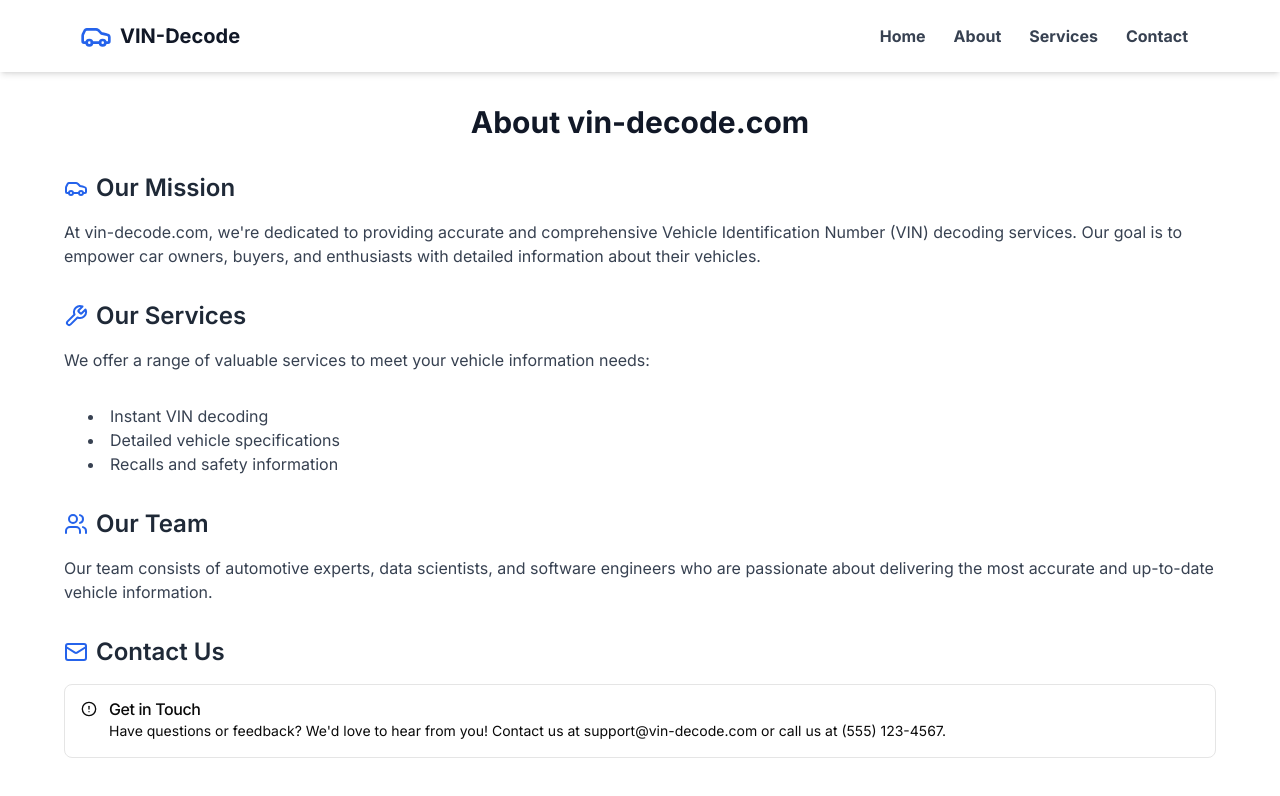
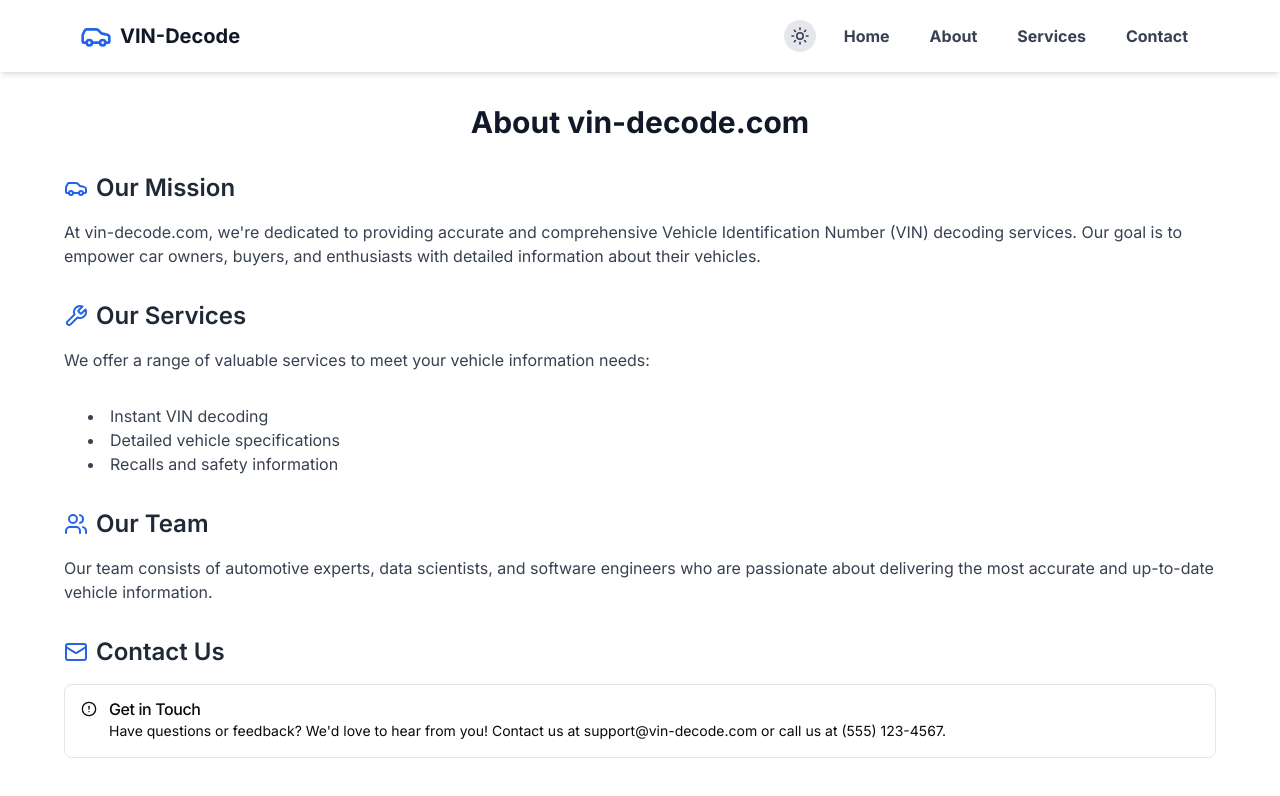
Before and after one commit to jaredthejellyfish/next-vin, a Next.js app: page /about in a window 1280 px wide. Shown: the top 796 px of the page. Built offline with nearby package versions, Linux system fonts and the light colour scheme.

Commit message:
add theme toggle and shadcn button

```diff
--- a/package.json
+++ b/package.json
@@ -10,6 +10,7 @@
   },
   "dependencies": {
     "@joshmakar/nhtsa": "^1.0.4",
+    "@radix-ui/react-slot": "^1.1.0",
     "@radix-ui/react-toast": "^1.2.1",
     "@vercel/analytics": "^1.3.1",
     "class-variance-authority": "^0.7.0",
--- a/src/components/navigation.tsx
+++ b/src/components/navigation.tsx
@@ -1,8 +1,9 @@
 "use client";
 
 import React, { useCallback, useEffect, useState } from "react";
-import { Menu, X, Car } from "lucide-react";
+import { Menu, X, Car, Sun, Moon } from "lucide-react";
 import Link from "next/link";
+import { useTheme } from "next-themes";
 
 const NavLink = ({
   href,
@@ -37,6 +38,27 @@
   </Link>
 );
 
+const ThemeToggle = () => {
+  const { setTheme, theme } = useTheme();
+
+  const toggleTheme = () => {
+    const isDark = theme === "dark";
+    setTheme(isDark ? "light" : "dark");
+  };
+
+  return (
+    <button
+      onClick={toggleTheme}
+      className="w-8 h-8 rounded-full bg-gray-200 dark:bg-neutral-700 text-gray-700 dark:text-neutral-200 hover:bg-gray-300 dark:hover:bg-neutral-600 transition duration-300 relative"
+      aria-label="Toggle theme"
+    >
+      <Sun className="absolute h-[1.2rem] w-[1.2rem] top-1/2 left-1/2 transform -translate-x-1/2 -translate-y-1/2 rotate-0 scale-100 transition-all dark:-rotate-90 dark:scale-0" />
+      <Moon className="absolute h-[1.2rem] w-[1.2rem] top-1/2 left-1/2 transform -translate-x-1/2 -translate-y-1/2 rotate-90 scale-0 transition-all dark:rotate-0 dark:scale-100" />
+    </button>
+  );
+};
+
+
 const NavBar = () => {
   const [isOpen, setIsOpen] = useState(false);
 
@@ -65,15 +87,18 @@
                 VIN-Decode
               </span>
             </Link>
-            <div className="hidden md:flex items-center space-x-1">
+            <div className="hidden md:flex items-center space-x-4">
+              <ThemeToggle />
               <NavLink href="/">Home</NavLink>
               <NavLink href="/about">About</NavLink>
               <NavLink href="/services">Services</NavLink>
               <NavLink href="/contact">Contact</NavLink>
             </div>
+            <div className="md:hidden flex items-center space-x-4">
+              <ThemeToggle />
               <button
                 onClick={toggleMenu}
-              className="md:hidden"
+                className="p-2"
                 aria-label="Toggle menu"
               >
                 {isOpen ? (
@@ -82,6 +107,7 @@
                   <Menu className="h-6 w-6 text-gray-700 dark:text-neutral-200" />
                 )}
               </button>
+            </div>
           </div>
         </div>
         {isOpen && (
--- /dev/null
+++ b/src/components/ui/button.tsx
@@ -0,0 +1,56 @@
+import * as React from "react"
+import { Slot } from "@radix-ui/react-slot"
+import { cva, type VariantProps } from "class-variance-authority"
+
+import { cn } from "@/lib/utils"
+
+const buttonVariants = cva(
+  "inline-flex items-center justify-center whitespace-nowrap rounded-md text-sm font-medium ring-offset-background transition-colors focus-visible:outline-none focus-visible:ring-2 focus-visible:ring-ring focus-visible:ring-offset-2 disabled:pointer-events-none disabled:opacity-50",
+  {
+    variants: {
+      variant: {
+        default: "bg-primary text-primary-foreground hover:bg-primary/90",
+        destructive:
+          "bg-destructive text-destructive-foreground hover:bg-destructive/90",
+        outline:
+          "border border-input bg-background hover:bg-accent hover:text-accent-foreground",
+        secondary:
+          "bg-secondary text-secondary-foreground hover:bg-secondary/80",
+        ghost: "hover:bg-accent hover:text-accent-foreground",
+        link: "text-primary underline-offset-4 hover:underline",
+      },
+      size: {
+        default: "h-10 px-4 py-2",
+        sm: "h-9 rounded-md px-3",
+        lg: "h-11 rounded-md px-8",
+        icon: "h-10 w-10",
+      },
+    },
+    defaultVariants: {
+      variant: "default",
+      size: "default",
+    },
+  }
+)
+
+export interface ButtonProps
+  extends React.ButtonHTMLAttributes<HTMLButtonElement>,
+    VariantProps<typeof buttonVariants> {
+  asChild?: boolean
+}
+
+const Button = React.forwardRef<HTMLButtonElement, ButtonProps>(
+  ({ className, variant, size, asChild = false, ...props }, ref) => {
+    const Comp = asChild ? Slot : "button"
+    return (
+      <Comp
+        className={cn(buttonVariants({ variant, size, className }))}
+        ref={ref}
+        {...props}
+      />
+    )
+  }
+)
+Button.displayName = "Button"
+
+export { Button, buttonVariants }
```
Also changed, not shown: 1 other file (tests, documents, lock files or other folders). Lines whose indentation alone changed are shown as unchanged.
